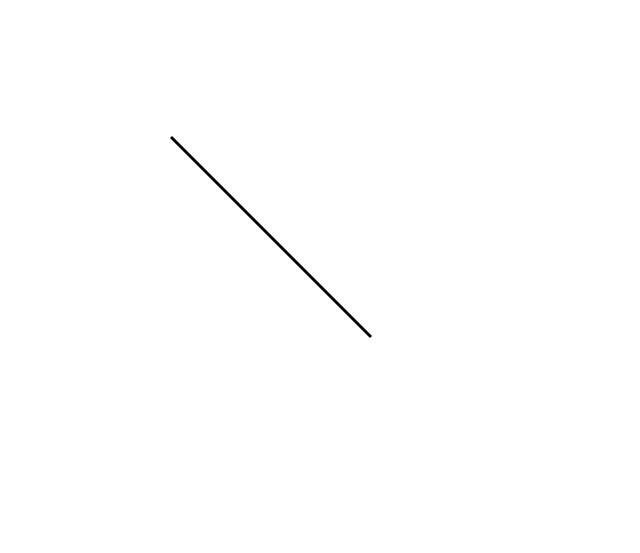
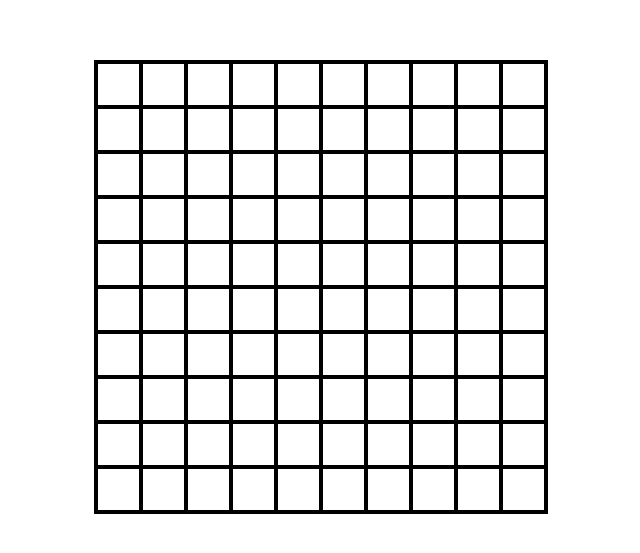
Before and after one commit to leonidez/tic-tac-toe, a Next.js app: page / in a window 1280 px wide. Shown: the part 113-666 px from the top of the page, without its empty margins (319-959 px from the left). Built offline with nearby package versions, Linux system fonts and the light colour scheme.

Commit message:
set up squares

```diff
--- a/components/tic-tac-toe.js
+++ b/components/tic-tac-toe.js
@@ -1,20 +1,21 @@
-import { useEffect, useRef } from 'react'
+import styles from '../styles/sheet.module.css'
 
-import draw from '../modules/draw'
-import scale from '../modules/scale'
+function Square({ square }) {
+  return (
+    <div className={styles.square}>
+    </div>
+  )
 
-export default function TicTacToe() {
-  const canvasRef = useRef(null)
+}
 
-  useEffect(() => {
-    const canvas = canvasRef.current
-    const context = canvas.getContext('2d')
-
-    scale({ canvas, context })
-    draw({ canvas, context })
-  }, [])
-
+export default function TicTacToe({ squares }) {
   return (
-    <canvas ref={canvasRef} />
+    <div className={styles.container}>
+      {squares.map((square) => {
+        return (
+          <Square key={square} />
+        )
+      })}
+    </div>
   )
 }
--- a/modules/draw.js
+++ b/modules/draw.js
@@ -1,5 +1,6 @@
 export default function draw({ canvas, context }) {
   context.lineWidth = 3
+
   context.moveTo(100, 100)
   context.lineTo(300, 300)
   context.stroke()
--- a/package.json
+++ b/package.json
@@ -11,7 +11,8 @@
   "dependencies": {
     "next": "11.0.1",
     "react": "17.0.2",
-    "react-dom": "17.0.2"
+    "react-dom": "17.0.2",
+    "react-spring": "9.2.4"
   },
   "devDependencies": {
     "eslint": "7.31.0",
--- a/pages/index.js
+++ b/pages/index.js
@@ -1,10 +1,12 @@
 import styles from '../styles/sheet.module.css'
 import TicTacToe from '../components/tic-tac-toe'
 
+const squares = Array.from(Array(100).keys())
+
 export default function Home() {
   return (
-    <div className={styles.container}>
-      <TicTacToe />
+    <div className={styles.wrapper}>
+      <TicTacToe squares={squares} />
     </div>
   )
 }
--- a/styles/sheet.module.css
+++ b/styles/sheet.module.css
@@ -1,6 +1,22 @@
 .container {
+  align-content: flex-start;
+  display: flex;
+  flex-wrap: wrap;
+  height: 450px;
+  width: 450px;
+}
+
+.square {
+  display: inline-block;
+  border: 2px solid black;
+  outline: 2px solid black;
+  height: 45px;
+  width: 45px;
+}
+
+.wrapper {
+  display: flex;
   align-items: center;
-  display: flex;
   height: 100%;
   justify-content: center;
 }
```
Also changed, not shown: 1 other file (tests, documents, lock files or other folders).
